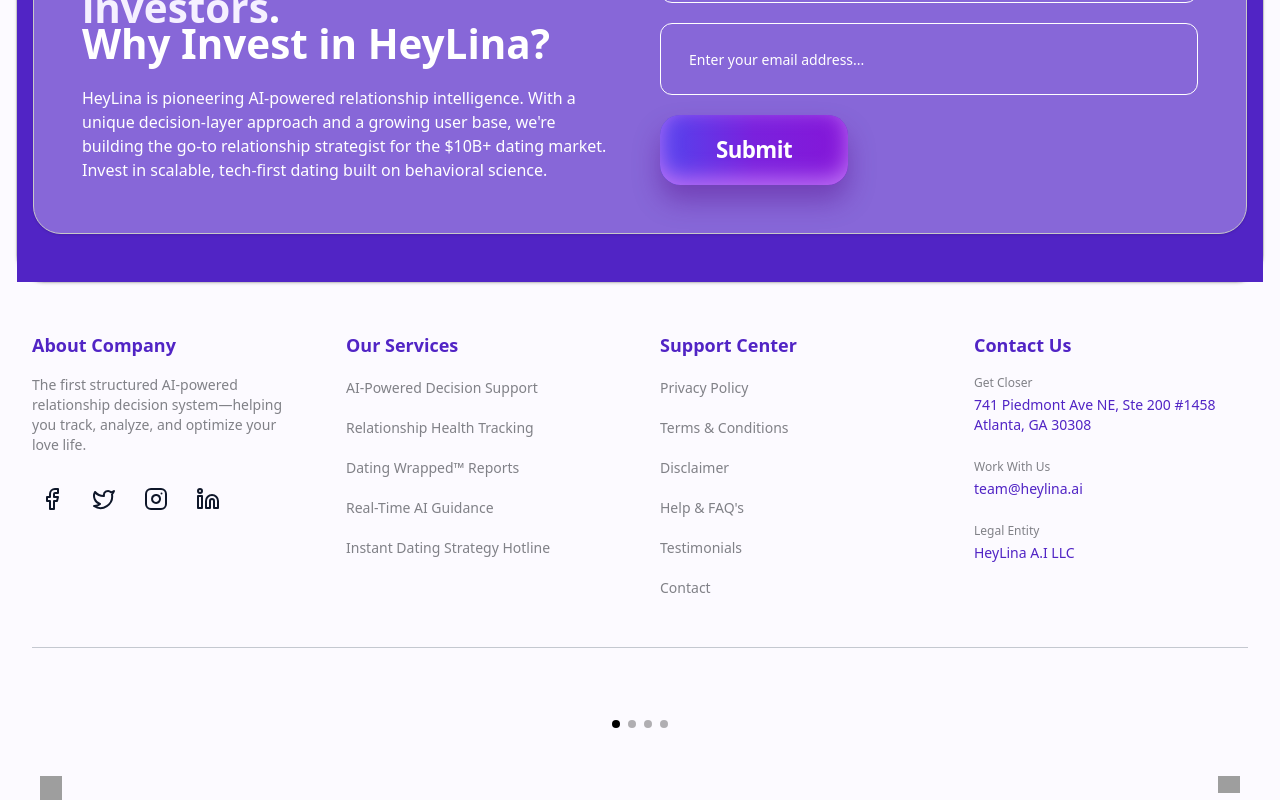
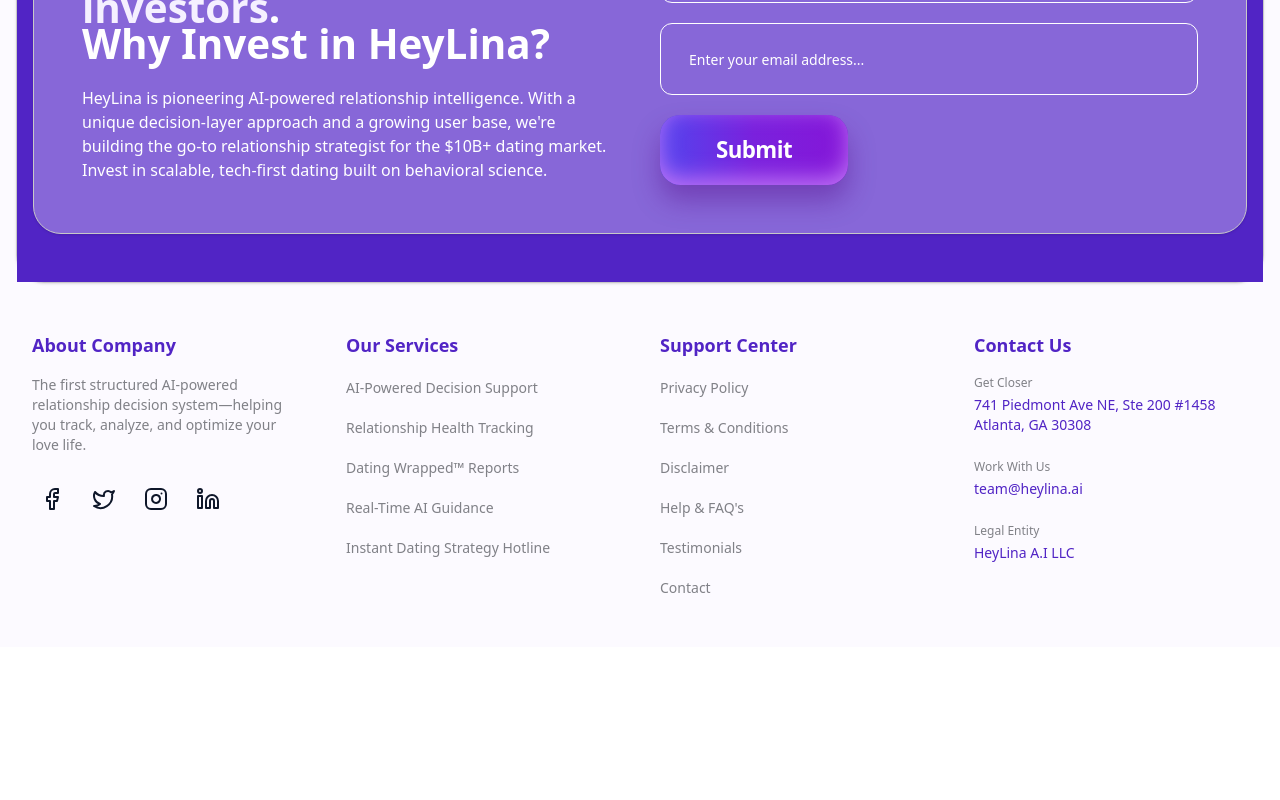
Before and after one commit to reach4britt/HeyLina-Site1, a React (Vite) app: page / in a window 1280 px wide. Shown: the part 3255-4055 px from the top of the page. After the commit the page ends 3902 px from the top, so only its background shows below. Built offline with nearby package versions, Linux system fonts and the light colour scheme; grey boxes are pictures that could not be loaded.

Commit message:
fix artifacts in the bottom

```diff
--- a/src/components/ui/separator.tsx
+++ /dev/null
@@ -1,29 +0,0 @@
-import * as SeparatorPrimitive from "@radix-ui/react-separator";
-import * as React from "react";
-
-import { cn } from "../../lib/utils";
-
-const Separator = React.forwardRef<
-  React.ElementRef<typeof SeparatorPrimitive.Root>,
-  React.ComponentPropsWithoutRef<typeof SeparatorPrimitive.Root>
->(
-  (
-    { className, orientation = "horizontal", decorative = true, ...props },
-    ref,
-  ) => (
-    <SeparatorPrimitive.Root
-      ref={ref}
-      decorative={decorative}
-      orientation={orientation}
-      className={cn(
-        "shrink-0 bg-border",
-        orientation === "horizontal" ? "h-[1px] w-full" : "h-full w-[1px]",
-        className,
-      )}
-      {...props}
-    />
-  ),
-);
-Separator.displayName = SeparatorPrimitive.Root.displayName;
-
-export { Separator };
--- a/src/index.tsx
+++ b/src/index.tsx
@@ -2,7 +2,6 @@
 import { createRoot } from "react-dom/client";
 import { Home } from "./screens/Home/Home";
 import { useUTMTracking } from "./lib/useUTMTracking";
-import React from "react";
 
 const AppWithTracking = () => {
   useUTMTracking();
--- a/src/screens/Home/Home.tsx
+++ b/src/screens/Home/Home.tsx
@@ -1,4 +1,3 @@
-import React from "react";
 import { Button } from "../../components/ui/button";
 import { Card } from "../../components/ui/card";
 import { ContactSection } from "./sections/ContactSection";
@@ -9,13 +8,6 @@
 import { ServicesSection } from "./sections/ServicesSection";
 
 export const Home = (): JSX.Element => {
-  const paginationDots = [
-    { active: true },
-    { active: false },
-    { active: false },
-    { active: false },
-  ];
-
   return (
     <div className="bg-white flex flex-col items-center w-full">
       <div className="bg-white w-full max-w-[1440px] relative overflow-hidden">
@@ -69,29 +61,6 @@
           {/* Contact Section */}
           <ContactSection />
 
-          {/* Pagination Dots */}
-          <div className="flex items-center justify-center gap-2 mt-6 mb-6">
-            {paginationDots.map((dot, index) => (
-              <div
-                key={index}
-                className={`w-2 h-2 bg-labelsprimary rounded-full ${
-                  dot.active ? "" : "opacity-30"
-                }`}
-              />
-            ))}
-          </div>
-
-          {/* Navigation Controls */}
-          <div className="w-full max-w-[1232px] h-6 mt-6 flex justify-between px-4">
-            <div className="w-[22px] h-6 rotate-180">
-              <img
-                className="w-full h-full -rotate-180"
-                alt="Previous"
-                src="https://c.animaapp.com/DzXLCUcv/img/frame-1.svg"
-              />
-            </div>
-            <div className="w-[22px] h-6 bg-[url(https://c.animaapp.com/DzXLCUcv/img/frame.svg)] bg-contain bg-no-repeat" />
-          </div>
         </div>
       </div>
     </div>
--- a/src/screens/Home/sections/ContactSection/ContactSection.tsx
+++ b/src/screens/Home/sections/ContactSection/ContactSection.tsx
@@ -4,8 +4,6 @@
   LinkedinIcon,
   TwitterIcon,
 } from "lucide-react";
-import React from "react";
-import { Separator } from "../../../../components/ui/separator";
 
 export const ContactSection = (): JSX.Element => {
   const socialLinks = [
@@ -136,7 +134,6 @@
         </div>
       </div>
 
-      <Separator className="mt-12 border-t border-[#8081874f]" />
     </section>
   );
 };
```
